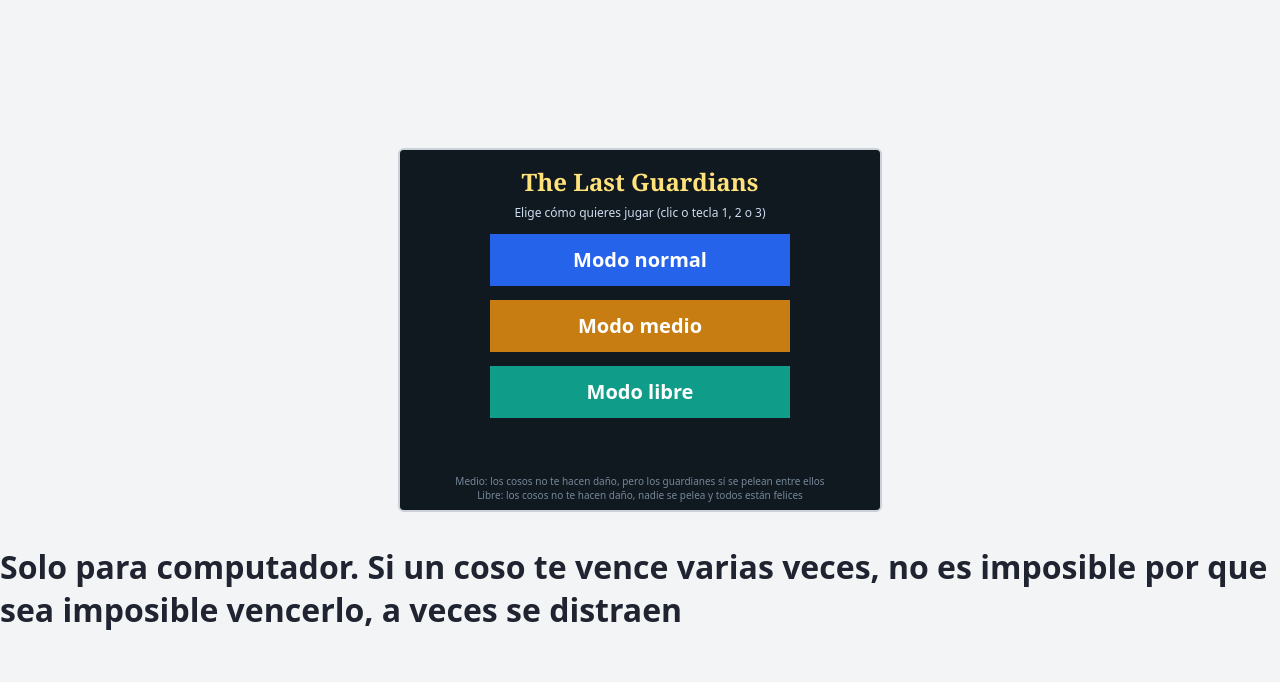
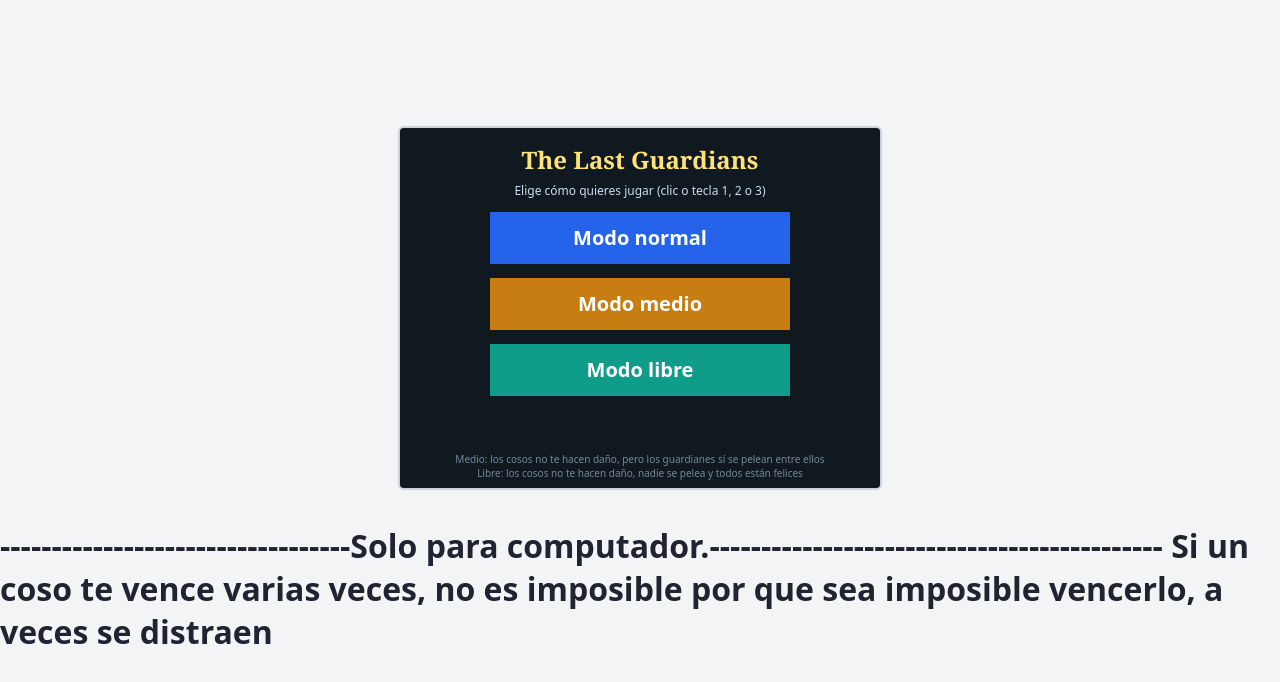
Before and after one commit to gamatro/The-Last-Guardians., a plain HTML site: page index.html in a window 1280 px wide. Drawn offline with Linux system fonts and the light colour scheme.

Commit message:
Update index.html

```diff
--- a/index.html
+++ b/index.html
@@ -55,7 +55,7 @@
 <body>
   <canvas id="c" width="480" height="360"></canvas>
 
-<h1>Solo para computador.
+<h1>----------------------------------Solo para computador.--------------------------------------------
   Si un coso te vence varias veces, no es imposible por que sea imposible vencerlo, a veces se distraen</h1>
 
 <script>
```
